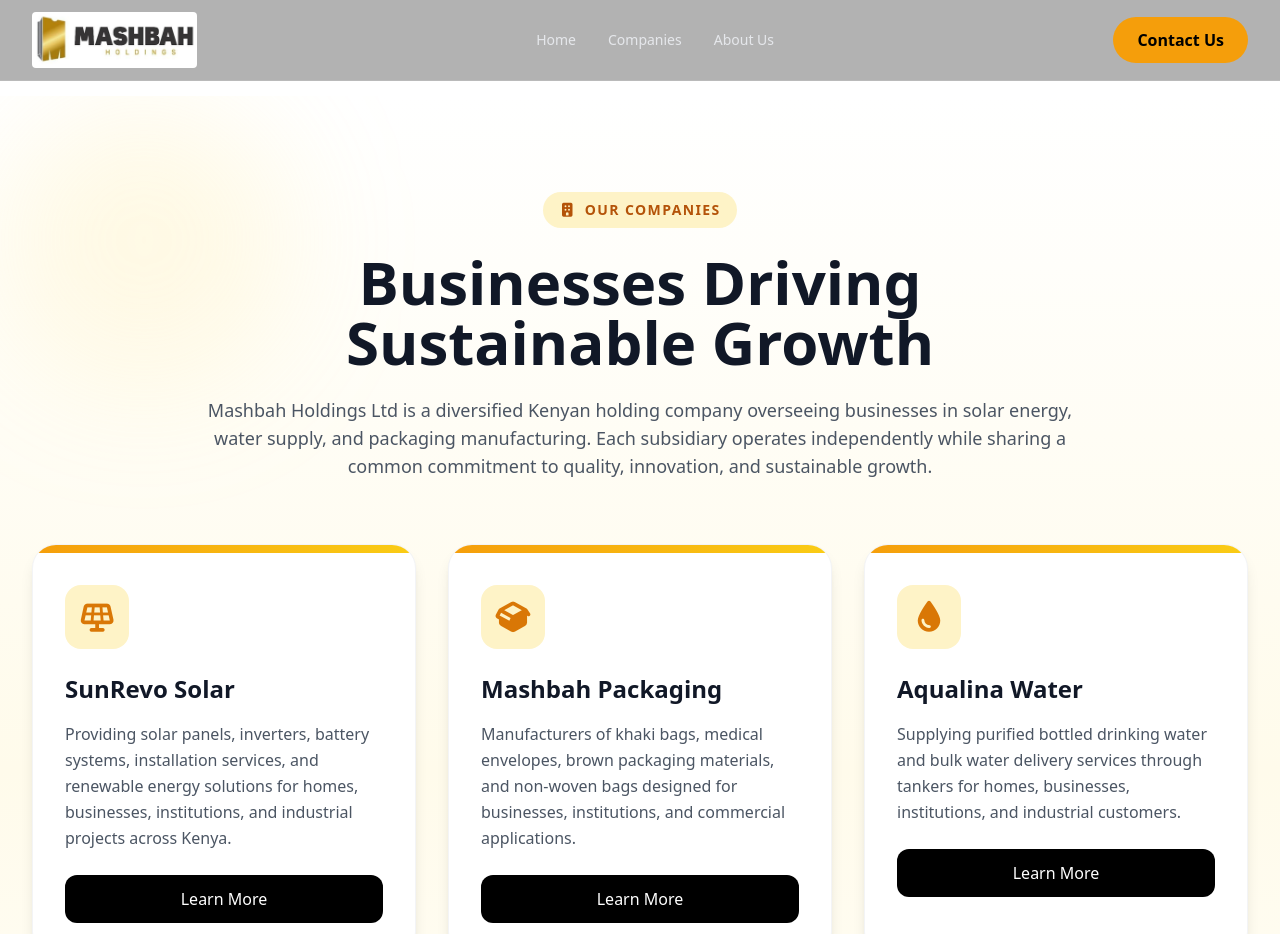
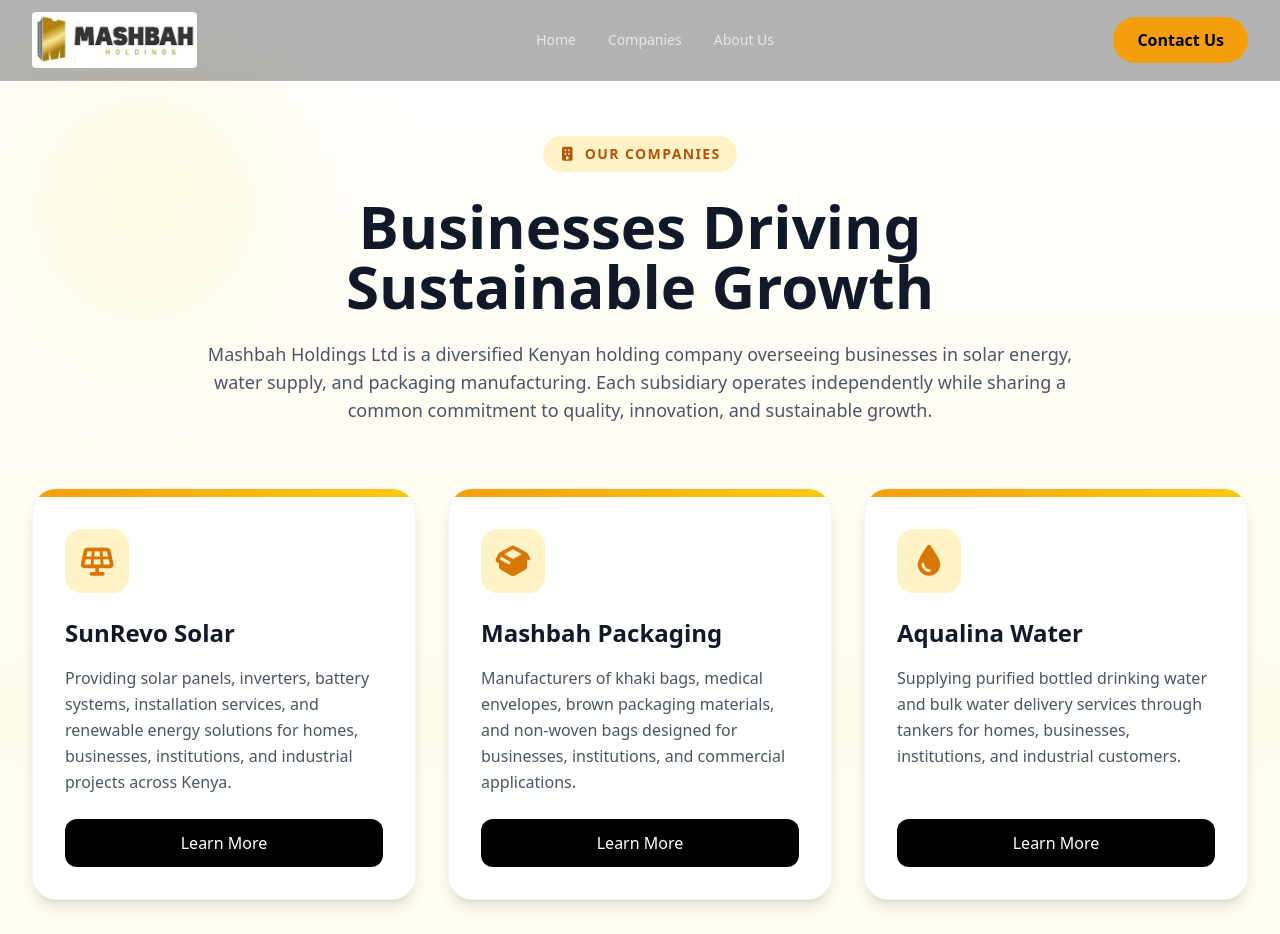
Before and after one commit to OMUCHAA/Holding, a Vue app: page /subsidiaries in a window 1280 px wide. Shown: the top 934 px of the page. Built offline with nearby package versions, Linux system fonts and the light colour scheme.

Commit message:
Making the Learn more buttons on the subsidiaries.

```diff
--- a/src/components/Subsidiaries.vue
+++ b/src/components/Subsidiaries.vue
@@ -1,7 +1,7 @@
 <template>
   <section
     id="subsidiaries"
-    class="relative mt-24 py-24 bg-gradient-to-b from-white via-amber-50 to-white overflow-hidden"
+    class="relative mt-10 py-24 bg-gradient-to-b from-white via-amber-50 to-white overflow-hidden"
   >
     <!-- Background Decorations -->
     <div
@@ -38,11 +38,11 @@
       <div class="grid grid-cols-1 md:grid-cols-2 xl:grid-cols-3 gap-8">
         <!-- SunRevo -->
         <div
-          class="group bg-white rounded-3xl shadow-lg hover:shadow-2xl transition duration-500 overflow-hidden border border-gray-100"
+          class="group bg-white rounded-3xl shadow-lg hover:shadow-2xl transition duration-500 overflow-hidden border border-gray-100 flex flex-col"
         >
           <div class="h-2 bg-gradient-to-r from-amber-500 to-yellow-400"></div>
 
-          <div class="p-8">
+          <div class="p-8 flex flex-col flex-1">
             <div
               class="w-16 h-16 rounded-2xl bg-amber-100 flex items-center justify-center mb-6"
             >
@@ -51,7 +51,7 @@
 
             <h2 class="text-2xl font-bold text-gray-900 mb-4">SunRevo Solar</h2>
 
-            <p class="text-gray-600 leading-relaxed mb-6">
+            <p class="text-gray-600 leading-relaxed mb-6 flex-1">
               Providing solar panels, inverters, battery systems, installation services,
               and renewable energy solutions for homes, businesses, institutions, and
               industrial projects across Kenya.
@@ -59,7 +59,7 @@
 
             <button
               @click="$router.push('/solar')"
-              class="w-full bg-black text-white py-3 rounded-xl hover:bg-amber-600 transition duration-300"
+              class="mt-auto w-full bg-black text-white py-3 rounded-xl hover:bg-amber-600 transition duration-300"
             >
               Learn More
             </button>
@@ -68,11 +68,11 @@
 
         <!-- Packaging -->
         <div
-          class="group bg-white rounded-3xl shadow-lg hover:shadow-2xl transition duration-500 overflow-hidden border border-gray-100"
+          class="group bg-white rounded-3xl shadow-lg hover:shadow-2xl transition duration-500 overflow-hidden border border-gray-100 flex flex-col"
         >
           <div class="h-2 bg-gradient-to-r from-amber-500 to-yellow-400"></div>
 
-          <div class="p-8">
+          <div class="p-8 flex flex-col flex-1">
             <div
               class="w-16 h-16 rounded-2xl bg-amber-100 flex items-center justify-center mb-6"
             >
@@ -81,7 +81,7 @@
 
             <h2 class="text-2xl font-bold text-gray-900 mb-4">Mashbah Packaging</h2>
 
-            <p class="text-gray-600 leading-relaxed mb-6">
+            <p class="text-gray-600 leading-relaxed mb-6 flex-1">
               Manufacturers of khaki bags, medical envelopes, brown packaging materials,
               and non-woven bags designed for businesses, institutions, and commercial
               applications.
@@ -89,7 +89,7 @@
 
             <button
               @click="$router.push('/paper')"
-              class="w-full bg-black text-white py-3 rounded-xl hover:bg-amber-600 transition duration-300"
+              class="mt-auto w-full bg-black text-white py-3 rounded-xl hover:bg-amber-600 transition duration-300"
             >
               Learn More
             </button>
@@ -98,11 +98,11 @@
 
         <!-- Aqualina -->
         <div
-          class="group bg-white rounded-3xl shadow-lg hover:shadow-2xl transition duration-500 overflow-hidden border border-gray-100"
+          class="group bg-white rounded-3xl shadow-lg hover:shadow-2xl transition duration-500 overflow-hidden border border-gray-100 flex flex-col"
         >
           <div class="h-2 bg-gradient-to-r from-amber-500 to-yellow-400"></div>
 
-          <div class="p-8">
+          <div class="p-8 flex flex-col flex-1">
             <div
               class="w-16 h-16 rounded-2xl bg-amber-100 flex items-center justify-center mb-6"
             >
@@ -111,7 +111,7 @@
 
             <h2 class="text-2xl font-bold text-gray-900 mb-4">Aqualina Water</h2>
 
-            <p class="text-gray-600 leading-relaxed mb-6">
+            <p class="text-gray-600 leading-relaxed mb-6 flex-1">
               Supplying purified bottled drinking water and bulk water delivery services
               through tankers for homes, businesses, institutions, and industrial
               customers.
@@ -119,14 +119,13 @@
 
             <button
               @click="$router.push('/water')"
-              class="w-full bg-black text-white py-3 rounded-xl hover:bg-amber-600 transition duration-300"
+              class="mt-auto w-full bg-black text-white py-3 rounded-xl hover:bg-amber-600 transition duration-300"
             >
               Learn More
             </button>
           </div>
         </div>
       </div>
-
       <!-- Bottom CTA -->
       <div
         class="mt-20 bg-gradient-to-r from-black via-amber-900 to-black rounded-3xl p-8 md:p-12 text-center"
```
Also changed, not shown: 1 other file (tests, documents, lock files or other folders).
